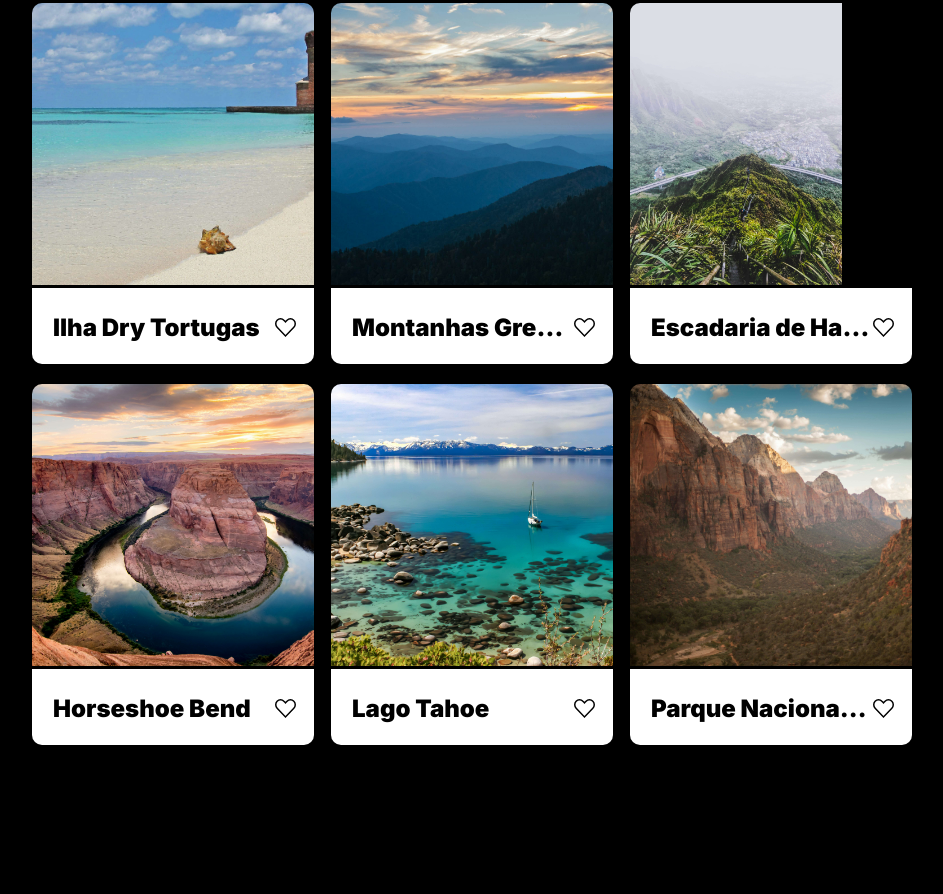
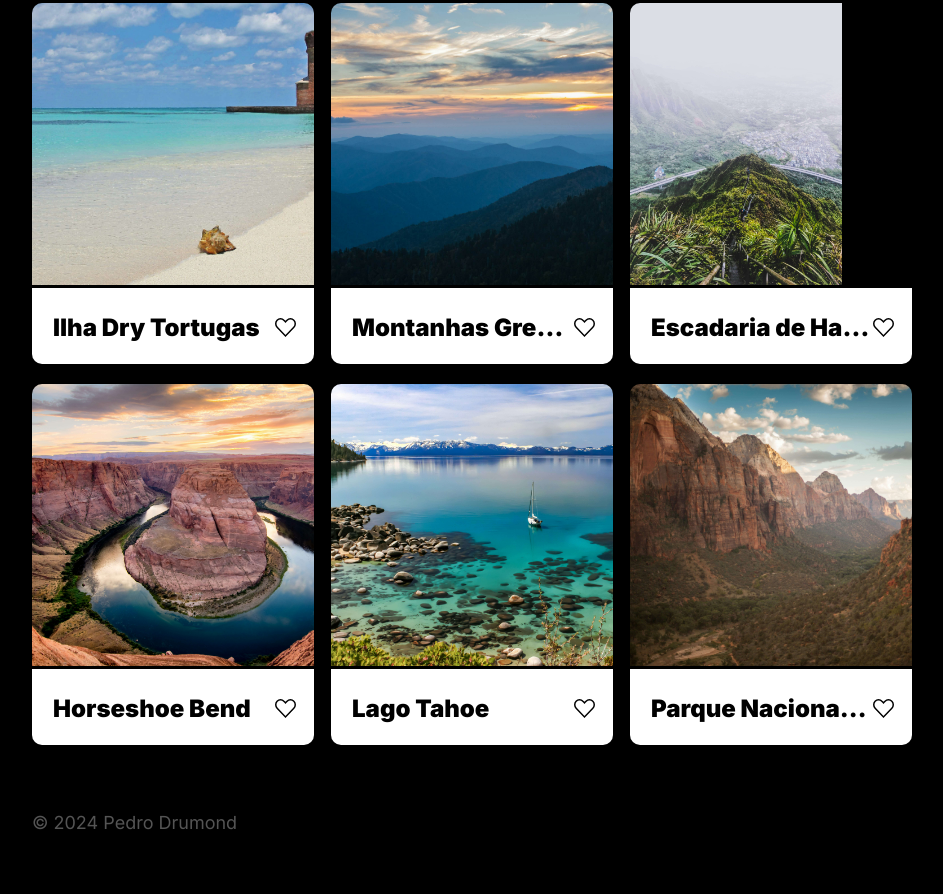
Before and after one commit to DrumondPedro/web_project_around, a plain HTML site: page index.html in a window 1280 px wide. Shown: the part 326-1220 px from the top of the page, without its empty margins (168-1111 px from the left). Before the commit the page ends 1071 px from the top, so only its background shows below. Drawn offline with Linux system fonts and the light colour scheme.

Commit message:
feat: add footer

```diff
--- /dev/null
+++ b/blocks/footer.css
@@ -0,0 +1,11 @@
+.footer {
+  max-width: 880px;
+  margin: 67px auto 0;
+  padding: 0 0 60px 0;
+}
+
+.footer__copyright {
+  color: #545454;
+  font-size: 18px;
+  line-height: 21.78px;
+}
--- a/index.html
+++ b/index.html
@@ -150,7 +150,9 @@
           </ul>
         </section>
       </main>
-      <footer class="footer"></footer>
+      <footer class="footer">
+        <p class="footer__copyright">&copy; 2024 Pedro Drumond</p>
+      </footer>
     </div>
     <script src="./scripts/index.js"></script>
   </body>
--- a/pages/index.css
+++ b/pages/index.css
@@ -11,3 +11,5 @@
 @import url("../blocks/profile.css");
 
 @import url("../blocks/gallery.css");
+
+@import url("../blocks/footer.css");
```
